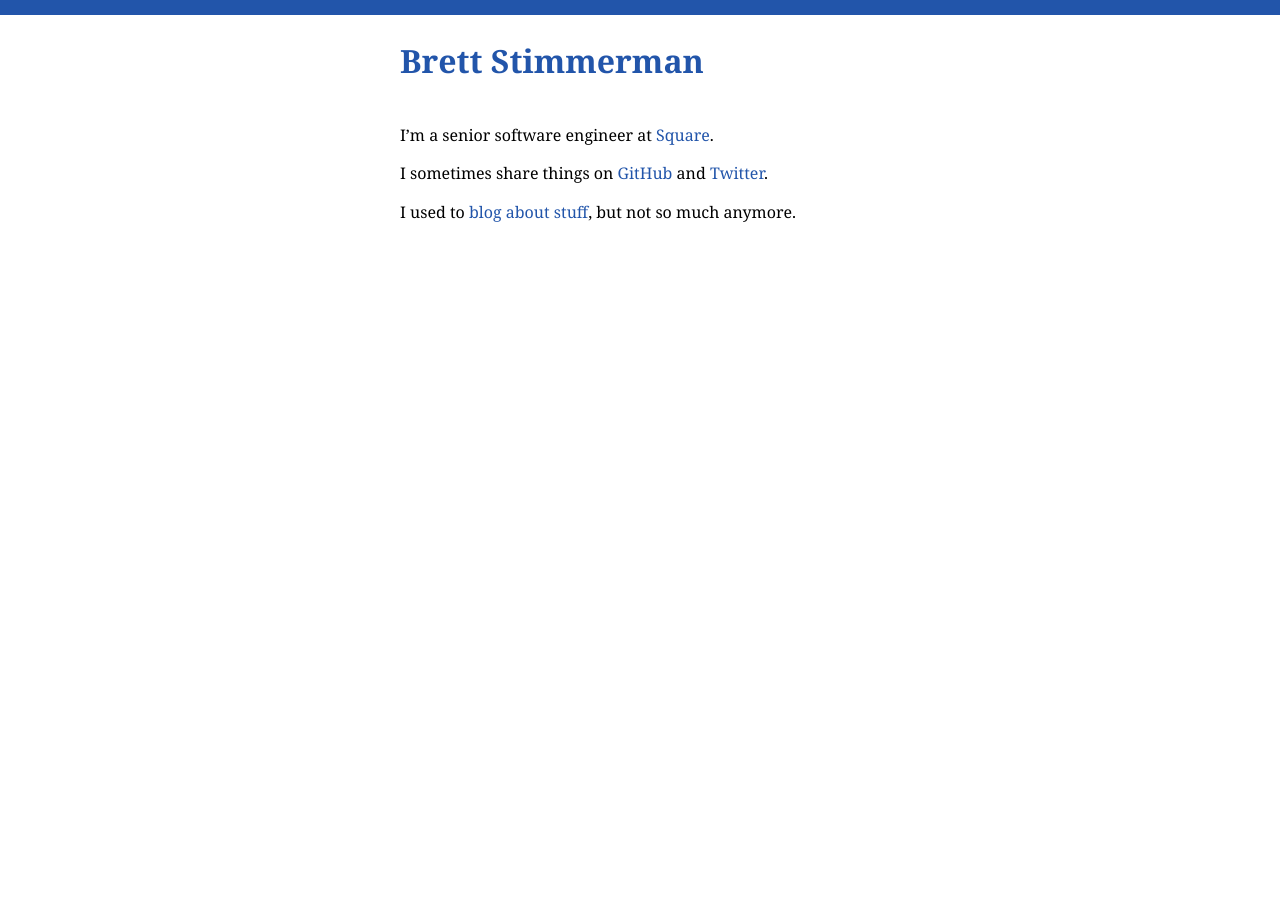
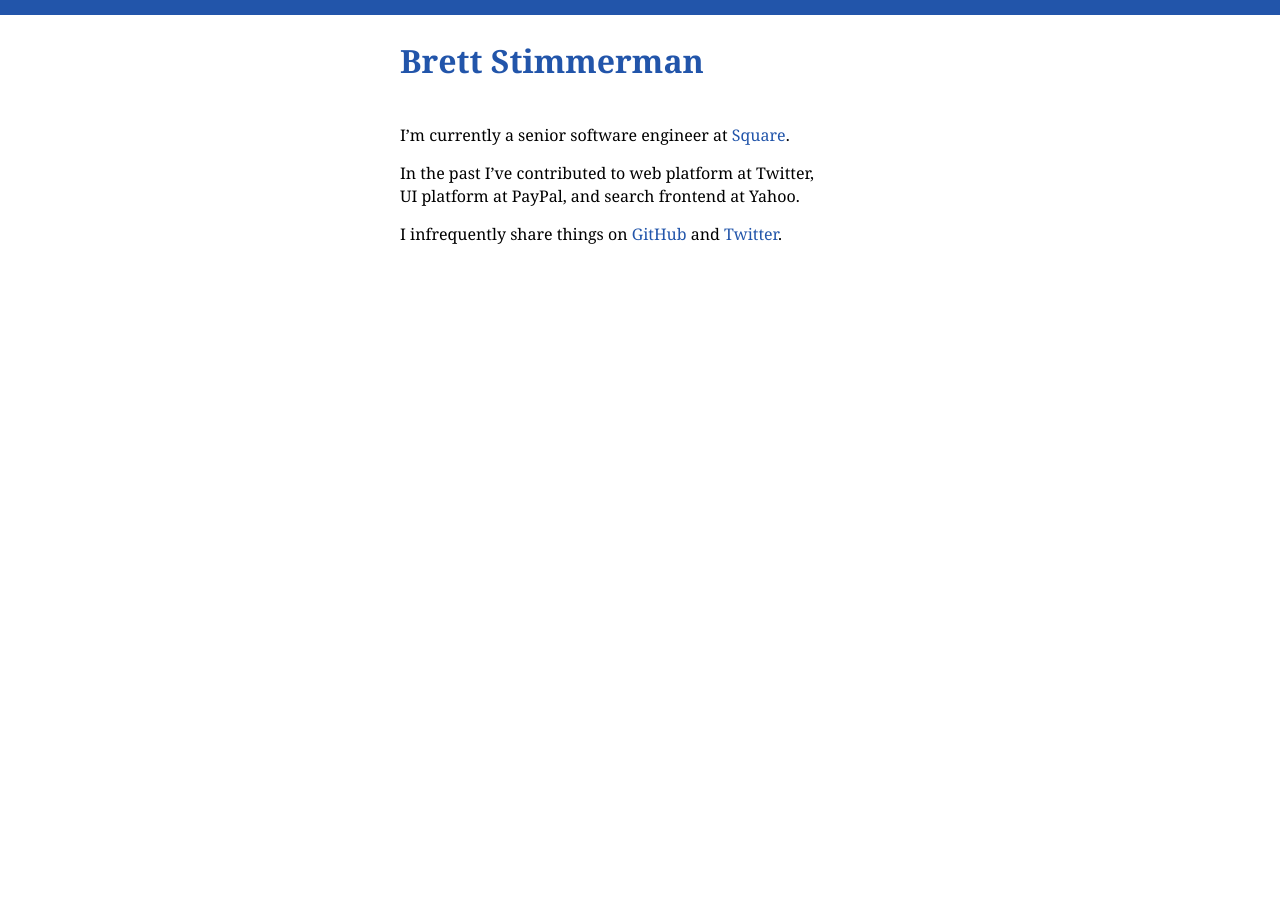
Before and after one commit to brettstimmerman/brettstimmerman.github.com, a Jekyll site: the page built from index.md, in a window 1280 px wide. Built offline with Jekyll 4.4.1, drawn with Linux system fonts in a browser that asks for light colours.

Commit message:
Update home page content

```diff
--- a/index.md
+++ b/index.md
@@ -3,13 +3,13 @@ title: Brett Stimmerman
 layout: default
 ---
 
-I'm a senior software engineer at [Square][1].
+I'm currently a senior software engineer at [Square][1].
 
-I sometimes share things on [GitHub][2] and [Twitter][3].
+In the past I've contributed to web platform at Twitter,<br/>
+UI platform at PayPal, and search frontend at Yahoo.
 
-I used to [blog about stuff][4], but not so much anymore.
+I infrequently share things on [GitHub][2] and [Twitter][3].
 
-[1]: https://squareup.com/developers
+[1]: https://developer.squareup.com/us/en/online-payment-apis
 [2]: https://github.com/brettstimmerman
 [3]: https://twitter.com/bretts
-[4]: /archive.html
```
